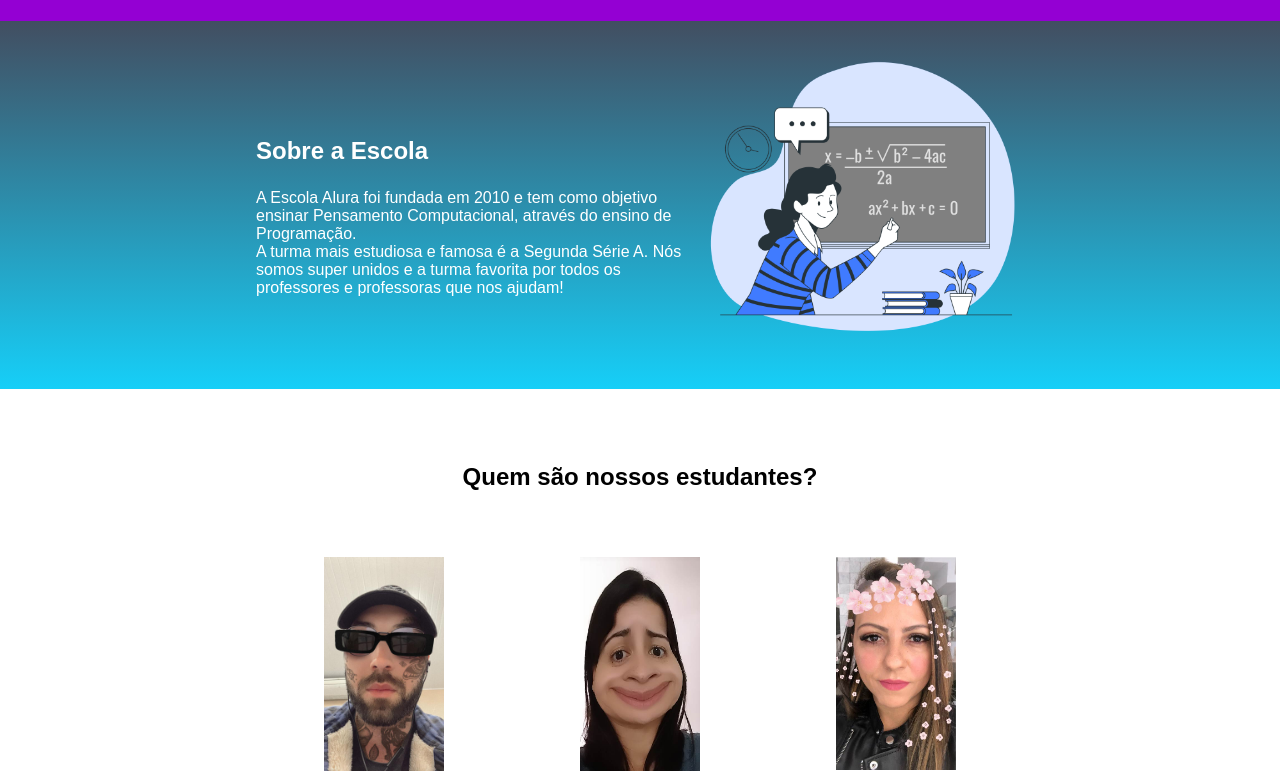
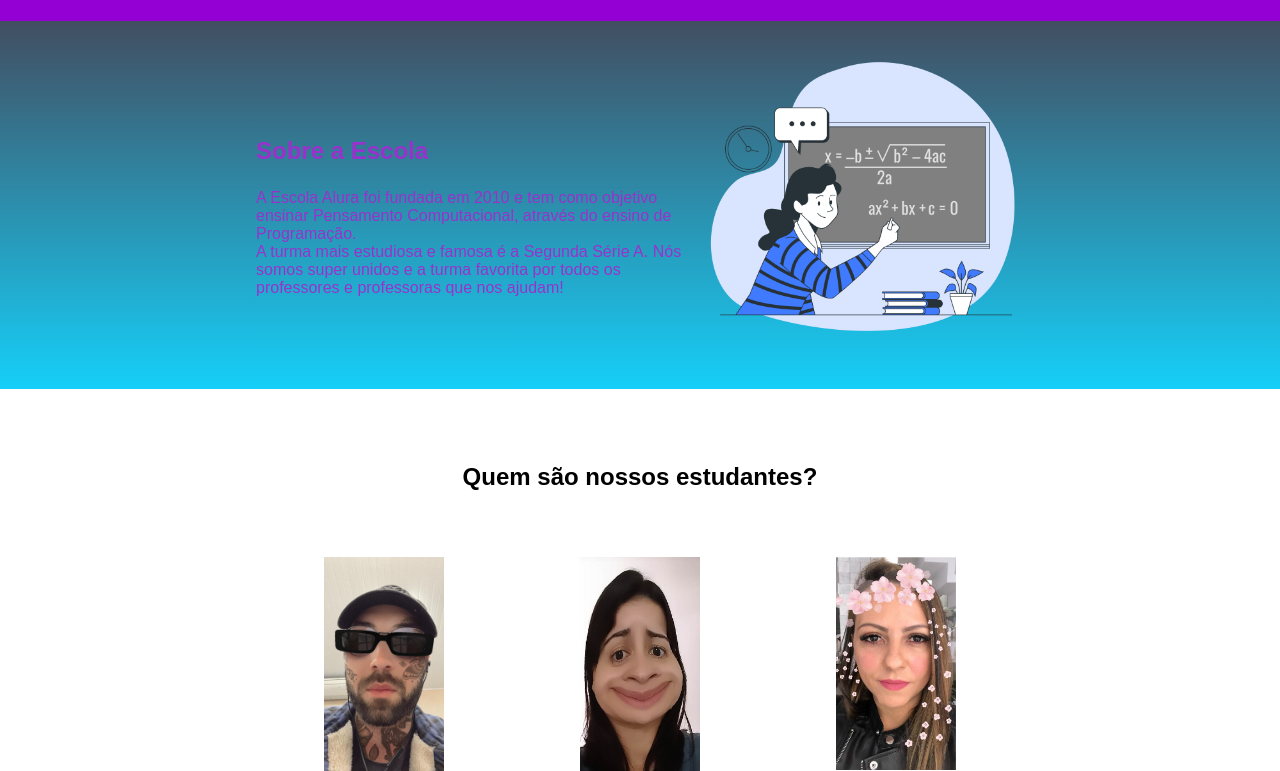
Before and after one commit to MayaraDosSantos/siteteste, a plain HTML site: page index.html in a window 1280 px wide. Shown: the part 56-827 px from the top of the page. Drawn offline with Linux system fonts and the light colour scheme.

Commit message:
Update style.css

```diff
--- a/style.css
+++ b/style.css
@@ -30,7 +30,7 @@ body {
 
 .escola{
     background-image: linear-gradient(#424E61,#16CFF8);
-    color:white;
+    color:DarkOrchid;
     display: flex;
     justify-content: center;
     align-items: center;
```
